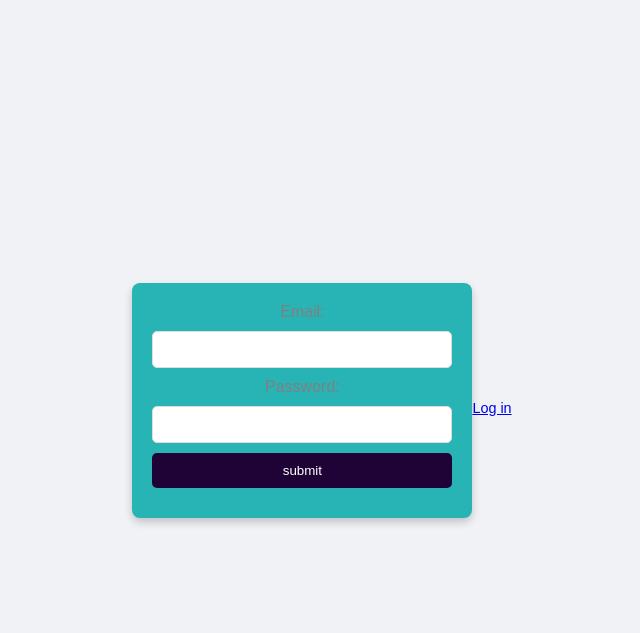
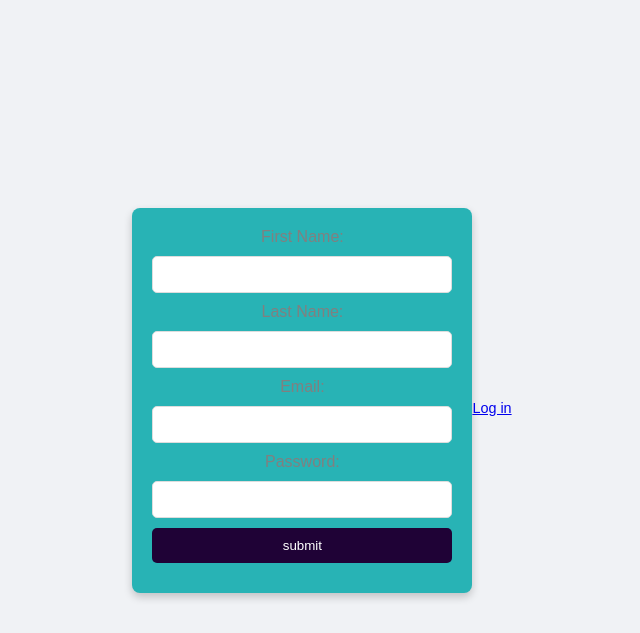
Before and after one commit to connormckellips/YMCA, a PHP site: page /createAccount.php in a window 1280 px wide. Shown: the top 633 px of the page, without its empty margins (318-958 px from the left). Run offline with PHP 8.4, Linux system fonts and the light colour scheme.

Commit message:
Update createAccount.php

```diff
--- a/createAccount.php
+++ b/createAccount.php
@@ -65,10 +65,14 @@
 <body>
    <div class="create-account-container">
         <form action="process_createAccount.php" method="POST">
+            <label for="first_name">First Name:</label>
+            <input type="text" id="first_name" name="first_name" required>
+            <label for="last_name">Last Name:</label>
+            <input type="text" id="last_name" name="last_name" required>
             <label for="email">Email:</label>
-            <input type="text" id="email" name="email">
+            <input type="text" id="email" name="email" required>
             <label for="pwd">Password:</label>
-            <input type="password" id="pwd" name="pwd">
+            <input type="password" id="pwd" name="pwd" required>
             <input type="submit" value="submit">
         </form>
    </div>
```
